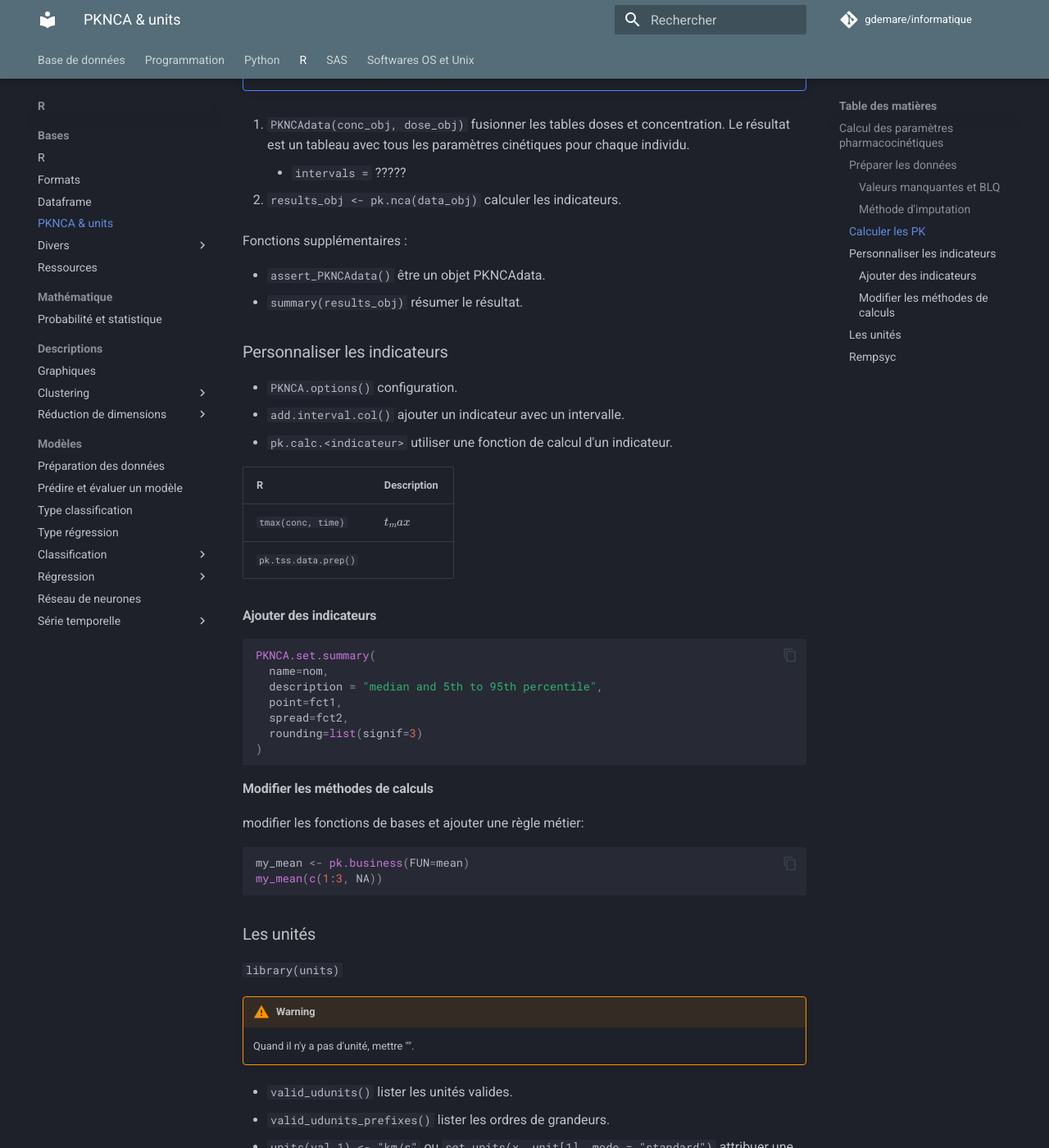
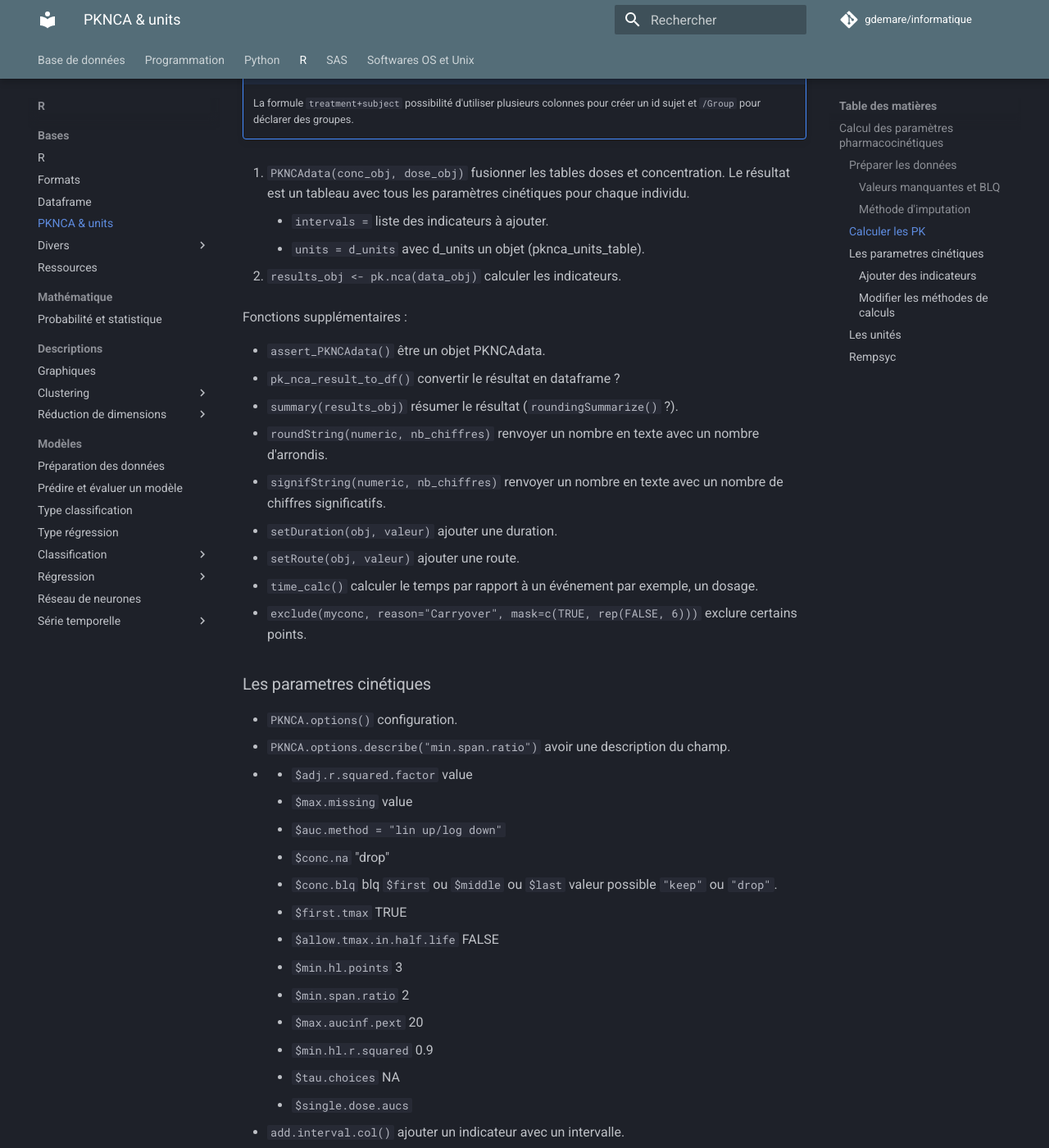
Before and after one commit to gdemare/Informatique, an MkDocs documentation site: the page built from docs/r/PKNCA-units_r.md, in a window 1280 px wide and 1400 px high, scrolled down 1637 px. Shown: the whole window at 82% size. Built offline with MkDocs 1.6.1 and Material for MkDocs 9.7.7, drawn with Linux system fonts in a browser that asks for light colours; comment, search, counter and statistics services are not loaded; some of the changed text lies outside the part shown.

Commit message:
Update PKNCA-units_r.md

````diff
--- a/docs/r/PKNCA-units_r.md
+++ b/docs/r/PKNCA-units_r.md
@@ -14,7 +14,8 @@ Données minimum : concentration, dose, and time.
 
 ### Préparer les données
 
-* `as_sparse_pk(conc, time, subject)` données clairsemées
+* `as_sparse_pk(conc, time, subject)` données clairsemées.
+* `pknca_units_table(concu="ng/mL", doseu="mg/kg", time="hr")` déclarer une unité aux mesures et aux indicateurs.
 
 #### Valeurs manquantes et BLQ
 
@@ -54,18 +55,42 @@ Remplacer les valeurs :
 
 2. `PKNCAdata(conc_obj, dose_obj)` fusionner les tables doses et concentration. Le résultat est un tableau avec tous les paramètres cinétiques pour chaque individu.
 
-       * `intervals = ` ?????
+       * `intervals =` liste des indicateurs à ajouter.
+       * `units = d_units` avec d_units un objet (pknca_units_table).
 
 4. `results_obj <- pk.nca(data_obj)` calculer les indicateurs.
 
 Fonctions supplémentaires :
 
 * `assert_PKNCAdata()` être un objet PKNCAdata.
-* `summary(results_obj)` résumer le résultat.
+* `pk_nca_result_to_df()` convertir le résultat en dataframe ?
+* `summary(results_obj)` résumer le résultat (`roundingSummarize()` ?).
+* `roundString(numeric, nb_chiffres)` renvoyer un nombre en texte avec un nombre d'arrondis.
+* `signifString(numeric, nb_chiffres)` renvoyer un nombre en texte avec un nombre de chiffres significatifs.
+* `setDuration(obj, valeur)` ajouter une duration.
+* `setRoute(obj, valeur)` ajouter une route.
+* `time_calc()` calculer le temps par rapport à un événement par exemple, un dosage.
+* `exclude(myconc, reason="Carryover", mask=c(TRUE, rep(FALSE, 6)))` exclure certains points.
 
-### Personnaliser les indicateurs
+###  Les parametres cinétiques
 
 * `PKNCA.options()` configuration.
+* `PKNCA.options.describe("min.span.ratio")` avoir une description du champ.
+*
+    * `$adj.r.squared.factor` value
+    * `$max.missing` value
+    * `$auc.method = "lin up/log down"`
+    * `$conc.na` "drop"
+    * `$conc.blq` blq `$first` ou `$middle` ou `$last` valeur possible `"keep"` ou `"drop"`.
+    * `$first.tmax` TRUE
+    * `$allow.tmax.in.half.life` FALSE
+    * `$min.hl.points` 3
+    * `$min.span.ratio` 2
+    * `$max.aucinf.pext` 20
+    * `$min.hl.r.squared` 0.9
+    * `$tau.choices` NA
+    * `$single.dose.aucs`
+
 * `add.interval.col()` ajouter un indicateur avec un intervalle.
 * `pk.calc.<indicateur>` utiliser une fonction de calcul d'un indicateur.
 
@@ -86,7 +111,6 @@ PKNCA.set.summary(
 )
 ```
 
-
 #### Modifier les méthodes de calculs
 
 modifier les fonctions de bases et ajouter une règle métier:
@@ -95,7 +119,6 @@ modifier les fonctions de bases et ajouter une règle métier:
 my_mean <- pk.business(FUN=mean)
 my_mean(c(1:3, NA))
 ```
-
 
 ### Les unités
 
````
